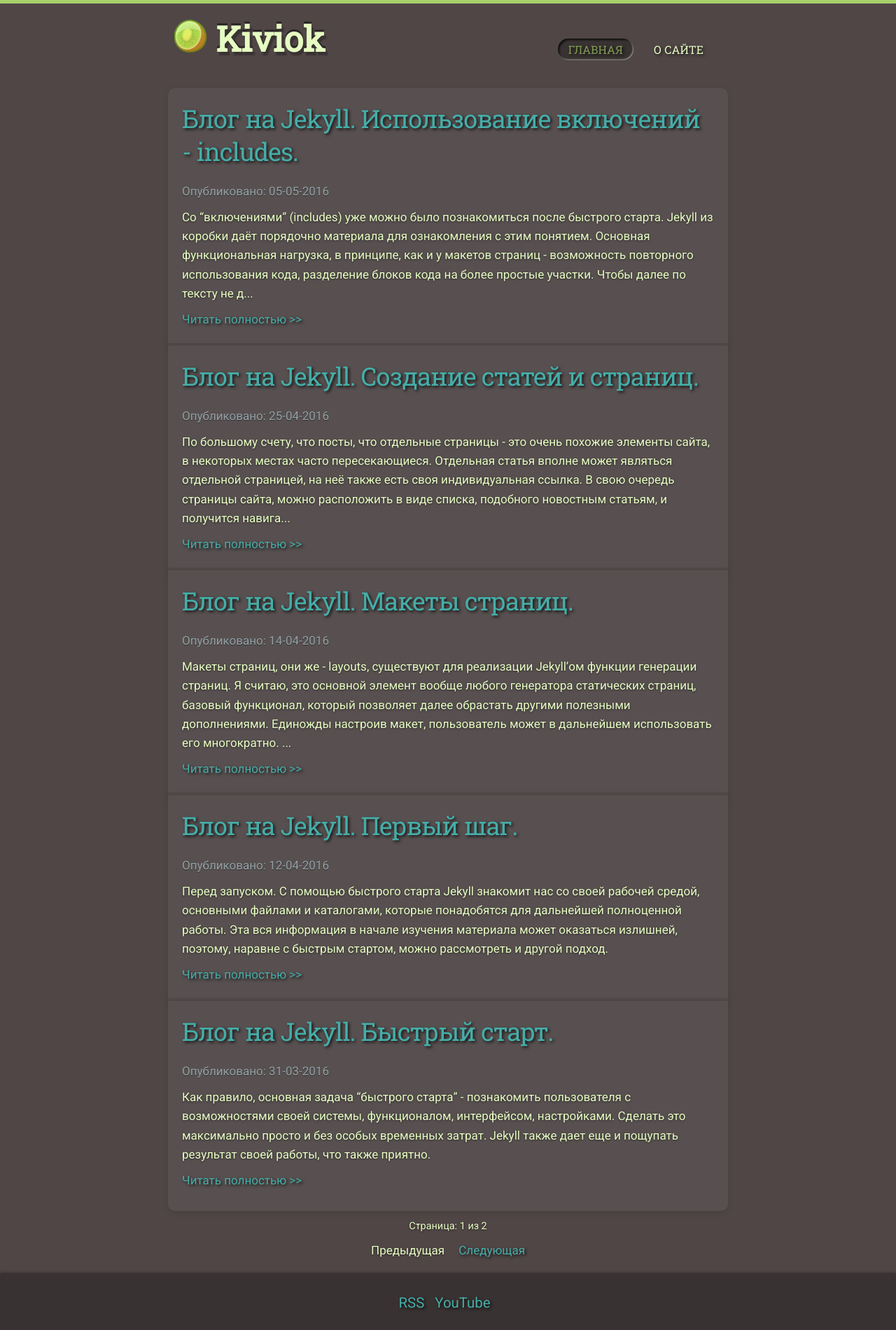
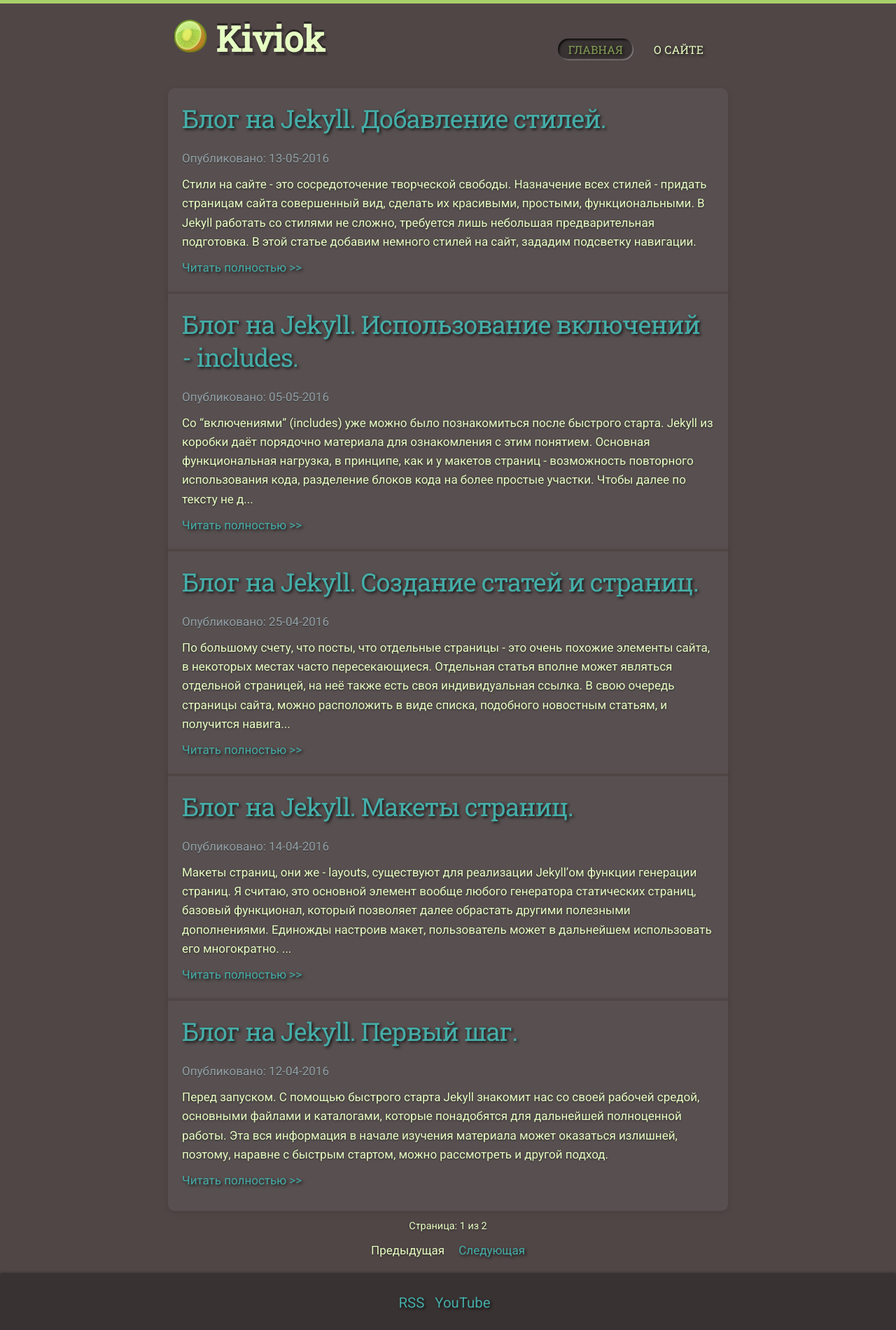
Before and after one commit to kiviok/kiviok.github.io, a Jekyll site: the page built from index.html, in a window 1280 px wide. Shown: the whole page at 70% size. Built offline with Jekyll 4.4.1, drawn with Linux system fonts in a browser that asks for light colours; the list of posts is cut into pages by our own code.

Commit message:
add-css post

```diff
--- a/_drafts/jekyll-blog-add-css.md
+++ b/_posts/2016-05-13-jekyll-blog-add-css.md
@@ -1,7 +1,7 @@
 ---
 layout: post
 title: Блог на Jekyll. Добавление стилей.
-date: 2016-05-12 12:01 +0300
+date: 2016-05-13 16:00 +0300
 description: Основные моменты при работе со стилями в jekyll.
 comments: true
 ---
@@ -62,3 +62,21 @@ a {
 {% endhighlight %}
 
 При этом раскладе будут работать все прописанные стили, кроме селектора класса .active, поскольку он нигде не задействован в HTML коде.
+
+По названию класса можно догадаться, что этим стилем будет наделяться активная в данный момент вкладка нашего меню. Соответственно потребуется произвести изменения в HTML коде файла `includes/nav.html`. Суть этих изменений будет заключаться в следующем: ссылке присваивается класс .active, если в данный момент в браузере открыт адрес именно этой ссылки. Все условия для проверки этих требований будут выполняться с помощью тэгов liquid. (еще раз приведу ссылку на [документацию](https://help.shopify.com/themes/liquid/tags/control-flow-tags#if)).
+{% highlight html %}
+{% raw %}
+<!-- nav.html -->
+<nav>
+  <ul>
+    <li><a class="{% if page.url == '/' %} active {% endif %}" href="/">Новости</a></li>
+    <li><a class="{% if page.url == '/biography' %} active {% endif %}" href="/biography">Биография известных космонавтов</a></li>
+    <li><a class="{% if page.url == '/media' %} active {% endif %}" href="/media">Медиа</a></li>
+    <li><a class="{% if page.url == '/about' %} active {% endif %}" href="/about">Информация о сайте</a></li>
+  </ul>
+</nav>
+{% endraw %}
+{% endhighlight %}
+В результате должен обновиться внешний вид сайта. Выглядеть все будет как на следующем скриншоте.
+
+![add-css-result](/img/5-add-css.jpg)
--- a/_sass/_common.scss
+++ b/_sass/_common.scss
@@ -55,3 +55,8 @@ ul, ol {
   padding: 1rem;
   padding-left: 5rem;
 }
+
+article img {
+  border-radius: .5rem;
+  box-shadow: 0 0 10px rgba(0,0,0,0.5);
+}
```
Also changed, not shown: img/5-add-css.jpg (added).
